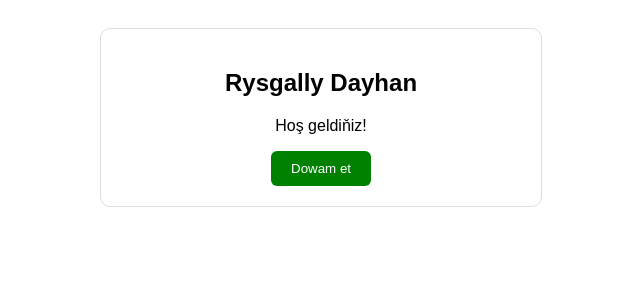
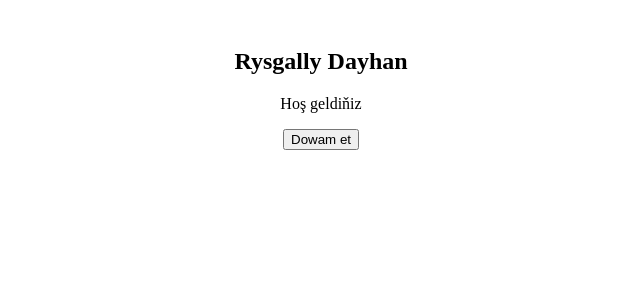
Before and after one commit to rysgallydayhan/rysgally-dayhan, a React (Vite) app: page / in a window 1280 px wide. Shown: the top 300 px of the page, without its empty margins (319-959 px from the left). Built offline with nearby package versions, Linux system fonts and the light colour scheme.

Commit message:
Update RysgallyDayhanApp.jsx

```diff
--- a/src/RysgallyDayhanApp.jsx
+++ b/src/RysgallyDayhanApp.jsx
@@ -3,6 +3,23 @@ import React, { useState } from "react";
 export default function RysgallyDayhanApp() {
   const [showMenu, setShowMenu] = useState(false);
   const [section, setSection] = useState(null);
+
+  const fertilizers = [
+    {
+      name: "Calboron",
+      composition: "Ca 10% + B 1%",
+      firm: "Yara",
+      use: "Pomidor üçin kalsiý ýetmezçiligi",
+      available: "Bar"
+    },
+    {
+      name: "NPK 20-20-20",
+      composition: "N 20% P 20% K 20%",
+      firm: "Haifa",
+      use: "Ösüş döwründe",
+      available: "Zakaz bilen"
+    }
+  ];
 
   const sections = [
     "Dökünler",
@@ -13,77 +30,73 @@ export default function RysgallyDayhanApp() {
     "Suw we ösümlik analizy",
     "Dökün resept düzüp berme",
     "Agronom maslahaty",
-    "Beýlekiler",
+    "Beýlekiler"
   ];
 
-  // Section sahypalary
-  if (section) {
+  // 🌿 Dökün katalogy
+  if (section === "Dökünler") {
     return (
-      <div style={{ padding: "20px", fontFamily: "Arial" }}>
-        <button
-          onClick={() => setSection(null)}
-          style={{ marginBottom: "20px" }}
-        >
-          ← Yza
-        </button>
+      <div style={{ padding: "20px" }}>
+        <button onClick={() => setSection(null)}>← Yza</button>
+        <h1>Dökün katalogy</h1>
 
-        <h1>{section}</h1>
-        <p>Bu ýerde {section} boýunça maglumatlar görkeziler.</p>
+        {fertilizers.map((item, index) => (
+          <div key={index} style={{
+            border: "1px solid #ccc",
+            padding: "15px",
+            marginTop: "15px",
+            borderRadius: "10px"
+          }}>
+            <h3>{item.name}</h3>
+            <p>Düzümi: {item.composition}</p>
+            <p>Firma: {item.firm}</p>
+            <p>Ulanylyşy: {item.use}</p>
+            <p>Elýeterlilik: {item.available}</p>
+          </div>
+        ))}
       </div>
     );
   }
 
-  // Menu sahypa
+  // Bölüm sahypa
+  if (section) {
+    return (
+      <div style={{ padding: "20px" }}>
+        <button onClick={() => setSection(null)}>← Yza</button>
+        <h1>{section}</h1>
+        <p>Bu ýerde maglumatlar görkeziler.</p>
+      </div>
+    );
+  }
+
+  // Menü
   if (showMenu) {
     return (
-      <div style={{ padding: "20px", fontFamily: "Arial" }}>
-        <h1>Rysgally Dayhan Bölümler 🌿</h1>
+      <div style={{ padding: "20px" }}>
+        <h1>Bölümler</h1>
 
-        <div style={{ display: "flex", flexDirection: "column", gap: "10px", maxWidth: "400px" }}>
         {sections.map((item) => (
           <button
             key={item}
             onClick={() => setSection(item)}
-              style={{ padding: "10px", cursor: "pointer" }}
+            style={{ display: "block", marginTop: "10px" }}
           >
             {item}
           </button>
         ))}
-        </div>
       </div>
     );
   }
 
   // Baş sahypa
   return (
-    <div style={{ padding: "20px", fontFamily: "Arial" }}>
-      <div
-        style={{
-          border: "1px solid #ddd",
-          borderRadius: "10px",
-          padding: "20px",
-          maxWidth: "400px",
-          margin: "auto",
-          textAlign: "center",
-        }}
-      >
+    <div style={{ padding: "20px", textAlign: "center" }}>
       <h2>Rysgally Dayhan</h2>
-        <p>Hoş geldiňiz!</p>
+      <p>Hoş geldiňiz</p>
 
-        <button
-          onClick={() => setShowMenu(true)}
-          style={{
-            padding: "10px 20px",
-            backgroundColor: "green",
-            color: "white",
-            border: "none",
-            borderRadius: "6px",
-            cursor: "pointer",
-          }}
-        >
+      <button onClick={() => setShowMenu(true)}>
         Dowam et
       </button>
     </div>
-    </div>
   );
 }
```
Lines whose indentation alone changed are shown as unchanged.
